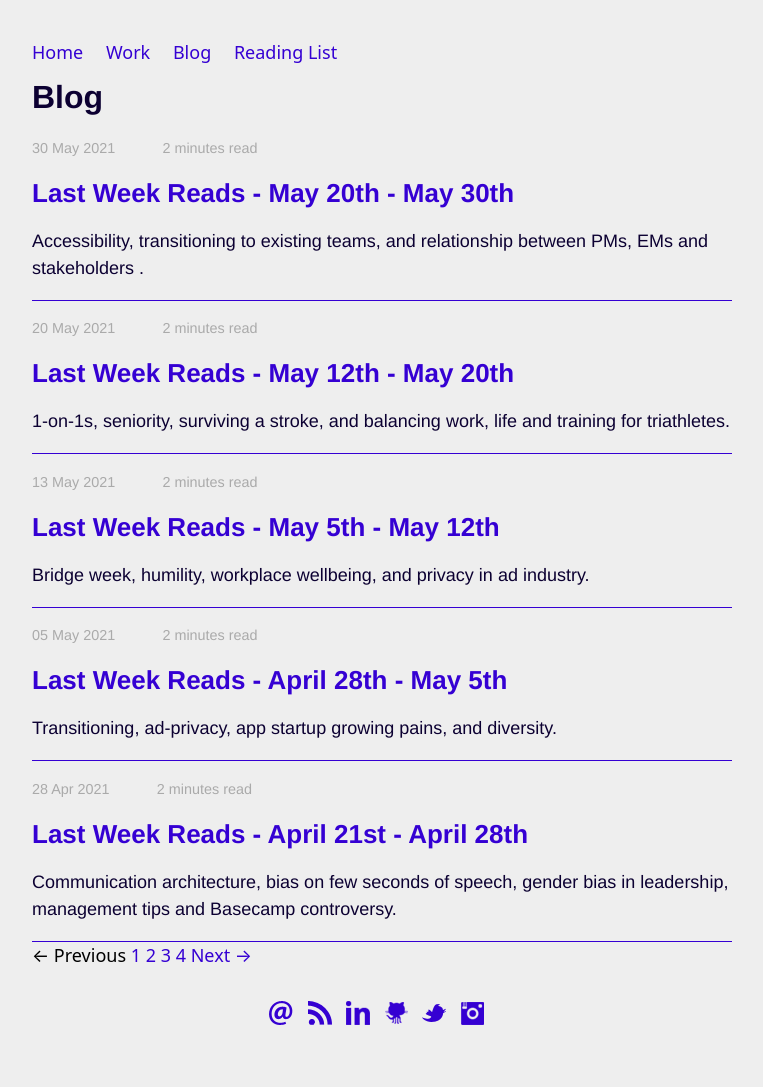
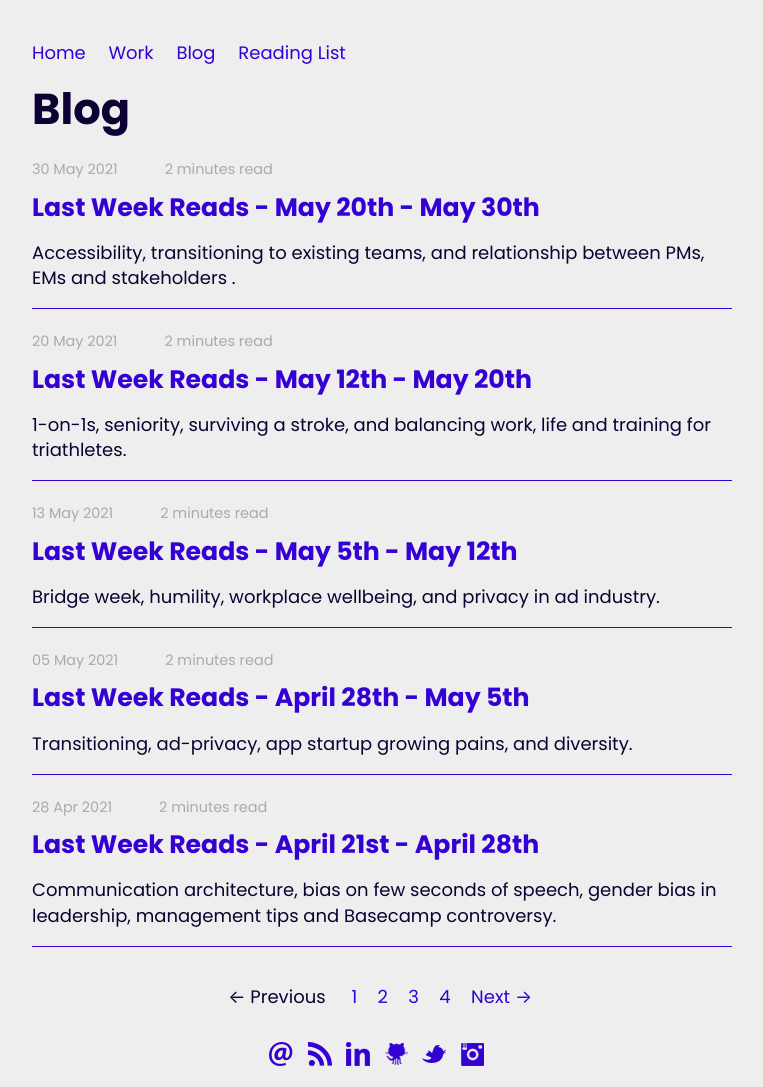
Before and after one commit to EdSancha/edsancha.github.io, a Jekyll site: the page built from blog/index.html, in a window 1280 px wide. Shown: the whole page, without its empty margins (258-1021 px from the left). Built offline with Jekyll 4.4.1, drawn with Linux system fonts in a browser that asks for light colours; the list of posts is cut into pages by our own code; before the commit the page ends 1045 px from its top, so only the background shows below that.

Commit message:
Clean up CSS and added light/dark mode

```diff
--- a/blog/index.html
+++ b/blog/index.html
@@ -25,9 +25,9 @@
 
    <!-- Pagination links -->
 {% if paginator.total_pages > 1 %}
-<div class="nav.pagination">
+<div class="pagination">
   {% if paginator.previous_page %}
-    <a href="{{ paginator.previous_page_path | relative_url }}">&laquo; Prev</a>
+    <a href="{{ paginator.previous_page_path | relative_url }}">&larr; Prev</a>
   {% else %}
     <span>&larr; Previous</span>
   {% endif %}
--- a/css/main.css
+++ b/css/main.css
@@ -6,9 +6,34 @@
 
 /* Variables */
 
+@import url("https://fonts.googleapis.com/css2?family=Poppins:wght@300;400;700&display=swap");
+
+
 :root {
-  --font-family: system-ui, -apple-system, BlinkMacSystemFont, "Segoe UI", "Roboto", "Oxygen", "Ubuntu", "Cantarell", "Fira Sans", "Droid Sans", "Helvetica Neue", sans-serif;
-  --link-foreground: #3500D3;
+  --font-family: "Poppins", system-ui, -apple-system, BlinkMacSystemFont, "Segoe UI", "Roboto", "Oxygen", "Ubuntu", "Cantarell", "Fira Sans", "Droid Sans", "Helvetica Neue", sans-serif;
+  --font-weight: normal;
+  --bold-font-weight: bold;
+
+  --title-font-family: var(--font-family);
+  --title-font-weight: bold;
+
+  --body-foreground: #0d0032;
+  --body-background: #eee;
+  --link-foreground: #3500d3;
+  --blockquote-foreground: #797979;
+  --blockquote-border: #c5c5c5;
+
+}
+
+
+@media (prefers-color-scheme: dark) {
+  :root {
+    --body-foreground: #eee;
+    --body-background: #111;
+    --link-foreground: #64c1f8;
+    --blockquote-foreground: #797979;
+    --blockquote-border: #c5c5c5;
+  }
 }
 
 /* Global Reset */
@@ -20,27 +45,58 @@
 html, body { height: 100%; }
 
 body {
-  background-color: #EEEEEE;
+  background: var(--body-background);
+  color: var(--body-foreground);
   font-family: var(--font-family);
   font-size: 18px;
   line-height: 1.5em;
 }
 
-h1, h2, h3 {font-family: Helvetica Neue, Arial, sans-serif; color:#0C0032}
-p, li {font-family: Helvetica Neue, Arial, sans-serif; color:#0C0032}
+h1, h2, h3 {
+  font-family: var(--title-font-family);
+  color:var(--body-foreground)
+}
 
-h1 {margin: 0 0 24px 0; padding: 0; font-size:32px; font-weight:bold;}
-h2 {margin: 24px 0 12px 0; padding: 0; font-size:26px; font-weight:bold;}
-h3 {margin: 24px 0 12px 0; padding: 0; font-size:22px; font-weight:bold;}
+p, li {
+  font-family: var(--font-family);
+  color:var(--body-foreground)
+}
 
-p { margin: 1em 0; }
+h1 {
+  margin-bottom: 0.5em;
+  line-height: 1.2em;
+  font-size:2.4em;
+  font-weight:var(--title-font-weight);
+}
 
-a         { color: var(--link-foreground); text-decoration:none}
-a:hover   { color: #282828; text-decoration:none}
+h2 {
+  font-size:1.4em;
+  font-weight:var(--title-font-weight);
+  margin-bottom: 0.3em;
+}
 
-blockquote { border-left: 2px solid #c5c5c5; padding-left: 20px; margin-left: 30px; margin-right: 20px; margin-top: 10px; margin-bottom: 20px; color:#797979; }
+h3 {
+  font-size:1.2em;
+  font-weight:var(--title-font-weight);
+}
 
-blockquote p {color:#797979;}
+p { margin: 0 0 1em; }
+
+a         {
+  color: var(--link-foreground);
+  text-decoration: none;
+  border-bottom: 1px solid transparent;
+}
+
+a:hover   {
+  transition-property: border;
+  transition-duration: 0.2s;
+  border-bottom: 1px solid;
+}
+
+blockquote { border-left: 0.2em solid var(--blockquote-border); padding-left: 1em; margin-left: 2em; margin-top: 1em; margin-bottom: 1em; color:var(--blockquote-foreground); }
+
+blockquote p {color:var(--blockquote-foreground);}
 
 #progress-bar {
   background: linear-gradient(to right, red var(--progress), transparent 0);
@@ -61,65 +117,63 @@
 }
 
 .posts a {
-  font-size:26px;
+  font-size:1.4em;
   font-weight:bold;
 }
 
 .posts li {
-  line-height: 1.5em;
+  line-height: 1.4em;
   border-bottom: 1px solid var(--link-foreground);
 }
 
-.posts span {
-  color: #aaa;
-/*  font-family: Monaco, "Courier New", monospace; */
-  margin-right: 3em;
+.pagination {
+  text-align: center;
+  margin-top: 2em;
 }
 
-nav.pagination {
-  text-align: center;
-  margin-bottom: 2em;
-}
-
-nav.pagination a {
+.pagination a {
   padding: 2px 6px;
   margin-right: 0.2em;
   text-decoration: none;
   border: 0;
 }
 
-nav.pagination a:hover {
+.pagination a:hover {
   text-decoration: underline;
+  text-align: center;
 }
 
-nav.pagination a[rel=next]:hover, nav.pagination a[rel=prev]:hover {
+.pagination a[rel=next]:hover, nav.pagination a[rel=prev]:hover {
   background: none;
   text-decoration: underline;
+  text-align: center;
   color: var(--link-foreground);
 }
 
-nav.pagination span {
+.pagination span {
   padding: 2px 6px;
-  margin-right: 0.2em;
+  margin-right: 0.5em;
 }
 
-nav.pagination span.gap {
+.pagination span.gap {
   padding: 2px;
   color: var(--link-foreground);
 }
 
-nav.pagination span.disabled {
+.pagination span.disabled {
   color: #aaa;
 }
 
-nav.pagination em {
+.pagination em {
   padding: 4px 8px;
+  margin-top: 2em;
 }
 
 @media all and (max-width: 660px) {
-  nav.pagination a, nav.pagination span.gap {
+  .pagination a, .pagination span.gap {
     display: none;
-    margin: 0
+    margin: 0;
+    color: #aaa;
   }
 
   nav.pagination a.prev, nav.pagination a.next {
@@ -147,7 +201,7 @@
 }
 
 .footer {
-  font-size: 90%;
+  font-size: 0.9em;
   color: #282828;
   margin-top: 1em;
   width: 100%;
@@ -164,7 +218,7 @@
 }
 
 .header a.extra {
-  color: #0C0032;
+  color: var(--body-foreground);
 }
 
 .header a.extra:hover {
@@ -399,6 +453,7 @@
   color: #aaa;
   font-size: 80%;
   margin-bottom: 12px;
+  margin-top:1.4em;
 }
 
 .meta span {
@@ -492,7 +547,7 @@
     display: block;
     width: 100px;
     height: 10px;
-    font: 14px Avenir, Helvetica, Arial, sans-serif;
+    font: 14px var(--font-family);
     text-align: center;
     line-height: 1em;
     padding: 8px 0 0;
```
